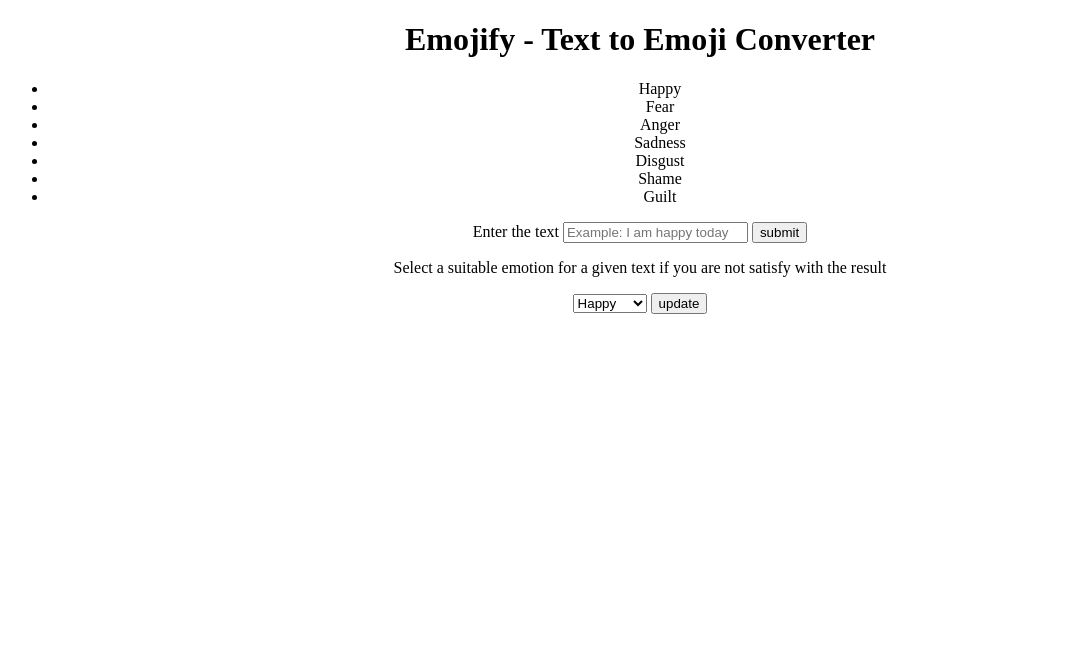
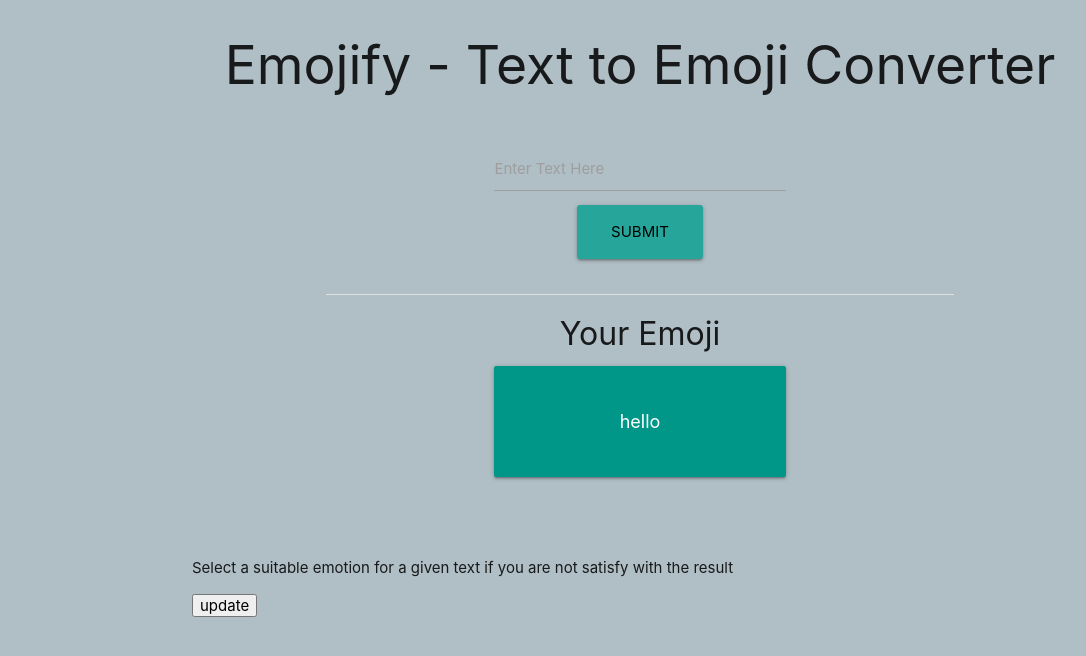
Before and after one commit to Shubby98/Emojify, a Flask app: page / in a window 1280 px wide. Shown: the top 656 px of the page, without its empty margins (0-1086 px from the left). Run offline with Flask 2, Linux system fonts and the light colour scheme; parts of the project's set-up code (start-up, migrations or seed data) failed here and were passed over; some libraries are stand-ins or nearby versions.

Commit message:
UI Modified

```diff
--- a/static/style.css
+++ b/static/style.css
@@ -0,0 +1,3 @@
+.container {
+    background-color: #b0bec5;
+}
--- a/templates/home.html
+++ b/templates/home.html
@@ -2,8 +2,19 @@
 
 <head>
     <meta charset="UTF-8">
+    <style src="static/style.css"></style>
     <script src="{{ url_for('static', filename='script.js') }}"></script>
     <script src="https://ajax.googleapis.com/ajax/libs/jquery/3.1.0/jquery.min.js"></script>
+
+    <!-- Compiled and minified CSS -->
+    <link rel="stylesheet" href="https://cdnjs.cloudflare.com/ajax/libs/materialize/1.0.0/css/materialize.min.css">
+
+    <!-- Compiled and minified JavaScript -->
+    <script src="https://cdnjs.cloudflare.com/ajax/libs/materialize/1.0.0/js/materialize.min.js"></script>
+
+    <!--Let browser know website is optimized for mobile-->
+    <meta name="viewport" content="width=device-width, initial-scale=1.0" />
+
     <script>
         console.log("running");
         $(function() {
@@ -52,26 +63,50 @@
     </script>
 </head>
 
-<body>
+<body style="background-color: #b0bec5 ;">
+    <div class="container">
         <center>
-        <h1>Emojify - Text to Emoji Converter</h1>
+            <h2>Emojify - Text to Emoji Converter</h2>
+        </center>
+        <!--<ul class="collection center-align">
+            <li class="collection-item">Happy</li>
+            <li class="collection-item">Fear</li>
+            <li class="collection-item">Anger</li>
+            <li class="collection-item">Sadness</li>
+            <li class="collection-item">Disgust</li>
+            <li class="collection-item">Shame</li>
+            <li class="collection-item">Guilt</li>
+        </ul>
+            -->
+        <div class="container section">
+            <div class="row">
+                <div class="col s3 m3"></div>
+                <div class="input-field col s6 m6 center-align">
+                    <textarea id="inputtext" name="name" class="materialize-textarea"></textarea>
+                    <label>Enter Text Here</label>
+                    <input id="sbt_btn" value="submit" class="waves-effect waves-light btn-large" type="submit">
+                    </input>
+                </div>
+                <div class="col s3 m3"></div>
+            </div>
 
-        <ul>
-            <li>Happy</li>
-            <li>Fear</li>
-            <li>Anger</li>
-            <li>Sadness</li>
-            <li>Disgust</li>
-            <li>Shame</li>
-            <li>Guilt</li>
-        </ul>
+            <div class="divider"></div>
+            <div class="row center-align section">
+                <div class="col s3 m3 l3"></div>
+                <div class="col s6 m6 l6">
+                    <span class="card-title center-align" style="font-size: 32px;">
+                        Your Emoji</span>
 
-        <label>Enter the text</label>
-        <input id="inputtext" type="text" name="name" placeholder="Example: I am happy today">
 
-        <input id="sbt_btn" type="submit" value="submit">
-
-        <p id="pred"></p>
+                    <div class="card-panel teal">
+                        <div class="card-action center-align">
+                            <span class="white-text "><p id="pred" style="font-size: 18px;"> hello</p></span>
+                        </div>
+                    </div>
+                </div>
+                <div class="s3 m3"></div>
+            </div>
+        </div>
 
         <p>Select a suitable emotion for a given text if you are not satisfy with the result</p>
         <select name="actual_emoji" id="emoji">
@@ -83,11 +118,70 @@
                 <option value="shame">Shame</option>
                 <option value="guilt">Guilt</option>
             </select>
-
         <input id="upd_btn" type="submit" value="update">
         <p id="response"></p>
-    </center>
+        <!--<div class="container section">
+
+            <div class="row">
+                <div class="col s1 m1 l1"></div>
+                <div class="col s2 m2 l2">
+                    <div class="card-panel teal center-align">
+                        <span style="font-size: xx-large;">&#128515;</span>
+                        <br>
+                        <p style="font-size: large;">Happy</p>
+                    </div>
+                </div>
+                <div class="col s2 m2 l2"></div>
+                <div class="col s2 m2 l2">
+                    <div class="card-panel teal center-align">
+                        <span style="font-size: xx-large;">&#128515;</span>
+                        <br>
+                        <p style="font-size: large;">Happy</p>
+                    </div>
+                </div>
+                <div class="col s2 m2 l2"></div>
+                <div class="col s2 m2 l2">
+                    <div class="card-panel teal center-align">
+                        <span style="font-size: xx-large;">&#128515;</span>
+                        <br>
+                        <p style="font-size: large;">Happy</p>
+                    </div>
+                </div>
+
+                <div class="col s1 m1 l1"></div>
+            </div>
+            <div class="row">
+                <div class="col s1 m1 l1"></div>
+                <div class="col s2 m2 l2">
+                    <div class="card-panel teal center-align">
+                        <span style="font-size: xx-large;">&#128515;</span>
+                        <br>
+                        <p style="font-size: large;">Happy</p>
+                    </div>
+                </div>
+                <div class="col s2 m2 l2"></div>
+                <div class="col s2 m2 l2">
+                    <div class="card-panel teal center-align">
+                        <span style="font-size: xx-large;">&#128515;</span>
+                        <br>
+                        <p style="font-size: large;">Happy</p>
+                    </div>
+                </div>
+                <div class="col s2 m2 l2"></div>
+                <div class="col s2 m2 l2">
+                    <div class="card-panel teal center-align">
+                        <span style="font-size: xx-large;">&#128515;</span>
+                        <br>
+                        <p style="font-size: large;">Happy</p>
+                    </div>
+                </div>
+
+                <div class="col s1 m1 l1"></div>
+            </div>
+        </div>
+    -->
 
 
 
+    </div>
 </body>
```
Lines whose indentation alone changed are shown as unchanged.
